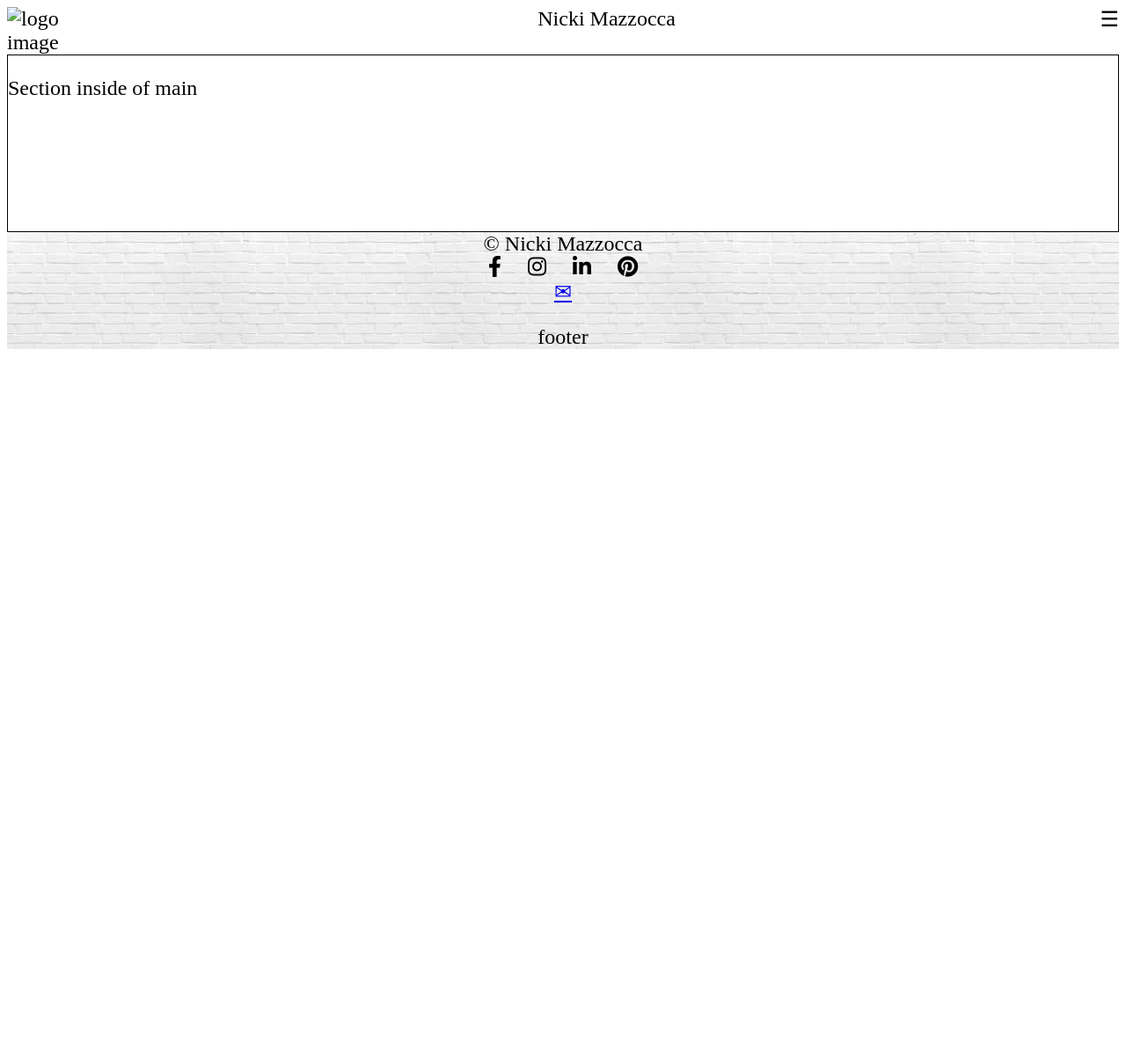
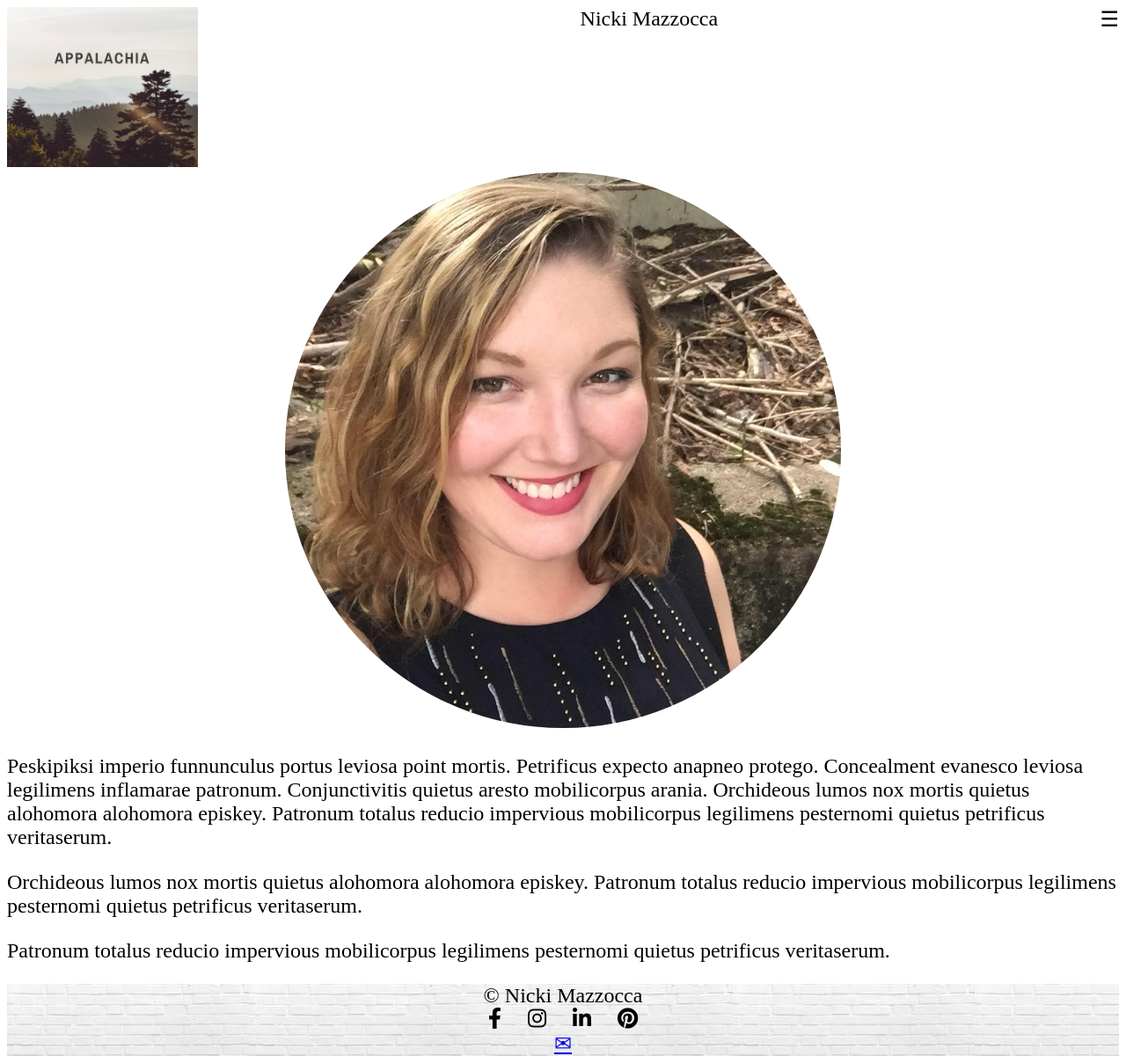
Before and after one commit to nmazzocca/portfolio_follow_along_mazzocca, a plain HTML site: page index.html in a window 1280 px wide. Shown: the whole page at 88% size. Before the commit the page ends 800 px from the top, so only its background shows below. Drawn offline with nearby package versions, Linux system fonts and the light colour scheme.

Commit message:
Sample Portfolio Logo & Main Content
Added Logo and main content.  I changed the image files, but also changed their sizes.  I changed the profile picture size to 50% rather than 80 so it would look a little nicer on the page.  I added some Potter Ipsum as well.

```diff
--- a/CSS/style.css
+++ b/CSS/style.css
@@ -8,7 +8,11 @@ header {
 }
 
 .logo {
-  flex: 1;
+  flex:2;
+}
+
+.logoImage img {
+  width:100%;
 }
 
 .name {
@@ -42,9 +46,17 @@ nav {
 /* Main content style */
 main {
   min-height: 200px;
-  border: 1px solid black;
+  /*border: 1px solid black;*/
 }
 
+.profileImage {
+  text-align: center;
+}
+.profileImage img {
+  width:50%;
+  border-radius: 50%;
+  overflow:hidden;
+}
 /* end of main content style */
 
 /* Footer Styles */
--- a/index.html
+++ b/index.html
@@ -15,7 +15,7 @@
     <header>
       <div class="logo">
           <div class="logoImage">
-            <img src="" alt="logo image" />
+            <img src="images/Appalachia.png" alt="logo image" />
           </div>
      </div>
       <div class="name">
@@ -38,7 +38,18 @@
     <main>
       <!-- main content container for your website. -->
       <section>
-        <p>Section inside of main</p>
+        <div class="profileImage">
+          <img src="images/profilepic.jpg" alt="Nicki Profile Pic">
+        </div>
+        <div class="aboutMe">
+          <P>Peskipiksi imperio funnunculus portus leviosa point mortis. Petrificus expecto anapneo protego. Concealment evanesco leviosa legilimens inflamarae patronum. Conjunctivitis quietus aresto mobilicorpus arania. Orchideous lumos nox mortis quietus alohomora alohomora episkey. Patronum totalus reducio impervious mobilicorpus legilimens pesternomi quietus petrificus veritaserum.</p>
+
+<p>Orchideous lumos nox mortis quietus alohomora alohomora episkey. Patronum totalus reducio impervious mobilicorpus legilimens pesternomi quietus petrificus veritaserum.</p>
+
+<p>Patronum totalus reducio impervious mobilicorpus legilimens pesternomi quietus petrificus veritaserum.</p>
+
+
+        </div>
       </section>
     </main>
 
@@ -52,7 +63,6 @@
       <div class="contact">
         <a href="contact.html">&#9993;</a>
       </div>
-      <p>footer</p>
     </footer>
 
   </body>
```
Also changed, not shown: images/Appalachia.png (added), images/appachian-mountains-500x286.png (added), images/profilepic.jpg (added).
